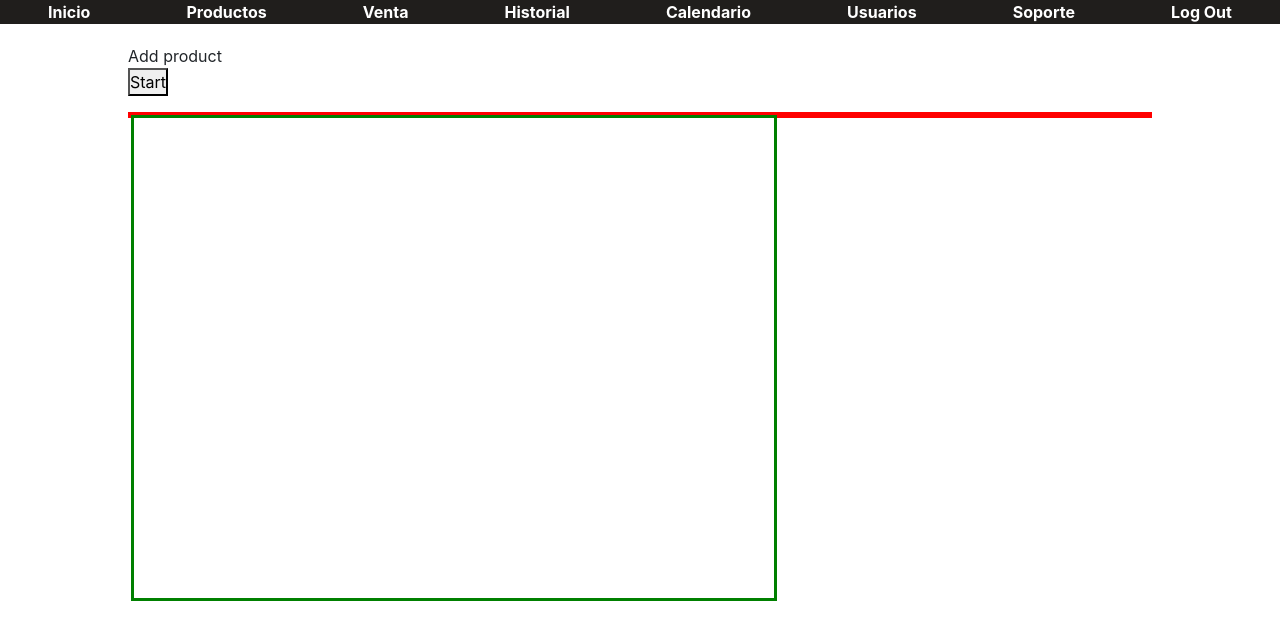
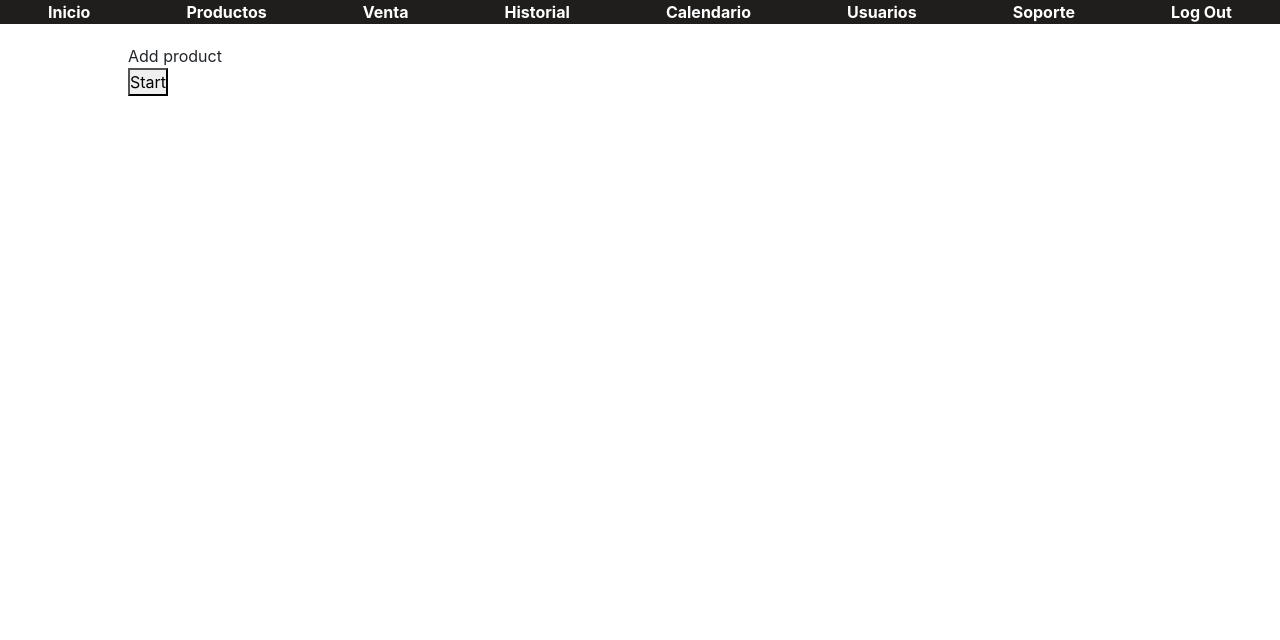
Before and after one commit to CeRuGu97/apppuntoventa, a React (Create React App) app: page /products/addProduct in a window 1280 px wide. Shown: the top 640 px of the page. Built offline with nearby package versions, Linux system fonts and the light colour scheme; the HTML template or start-up script is replaced by a standard one.

Commit message:
camvas de scanner

```diff
--- a/src/components/AddProduct.jsx
+++ b/src/components/AddProduct.jsx
@@ -12,13 +12,16 @@ export default function AddProduct() {
     return (
         <div className='bodySection'>
             Add product
-
+            {results}
             <div>
                 <button onClick={() => setScanning(!scanning)}>{scanning ? 'Stop' : 'Start'}</button>
                 <ul className="results">
                     {results.map((result) => (result.codeResult && <Result key={result.codeResult.code} result={result} />))}
                 </ul>
-                <div ref={scannerRef} style={{ position: 'relative', border: '3px solid red' }}>
+                <div ref={scannerRef} style={{
+                    position: 'relative',
+                    //border: '3px solid red'
+                    }}>
                     {/* <video style={{ width: window.innerWidth, height: 480, border: '3px solid orange' }}/> */}
                     <canvas className="drawingBuffer" style={{
                         position: 'absolute',
@@ -26,8 +29,8 @@ export default function AddProduct() {
                         // left: '0px',
                         // height: '100%',
                         // width: '100%',
-                        border: '3px solid green',
-                    }} width="640" height="480" />
+                        //border: '3px solid green',
+                    }} width="300" height="205" />
                     {scanning ? <Scanner scannerRef={scannerRef} onDetected={(result) => setResults([...results, result])} /> : null}
                 </div>
             </div>
--- a/src/components/Result.jsx
+++ b/src/components/Result.jsx
@@ -1,5 +1,3 @@
-import PropTypes from 'prop-types';
-
 const Result = ({ result }) => (
     <li>
         {result.codeResult.code} [{result.codeResult.format}]
--- a/src/components/Scanner.jsx
+++ b/src/components/Scanner.jsx
@@ -1,5 +1,4 @@
 import { useCallback, useLayoutEffect } from 'react';
-import PropTypes from 'prop-types';
 import Quagga from 'quagga';
 
 function getMedian(arr) {
@@ -18,8 +17,8 @@ function getMedianOfCodeErrors(decodedCodes) {
 }
 
 const defaultConstraints = {
-    width: 640,
-    height: 480,
+    width: 300,
+    height: 205,
 };
 
 const defaultLocatorSettings = {
```
